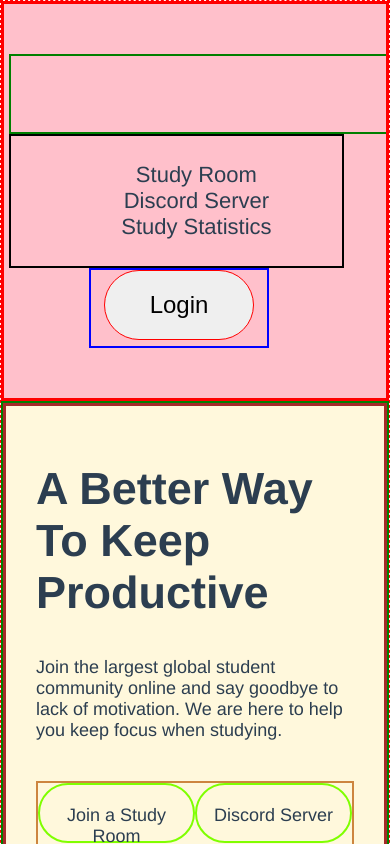
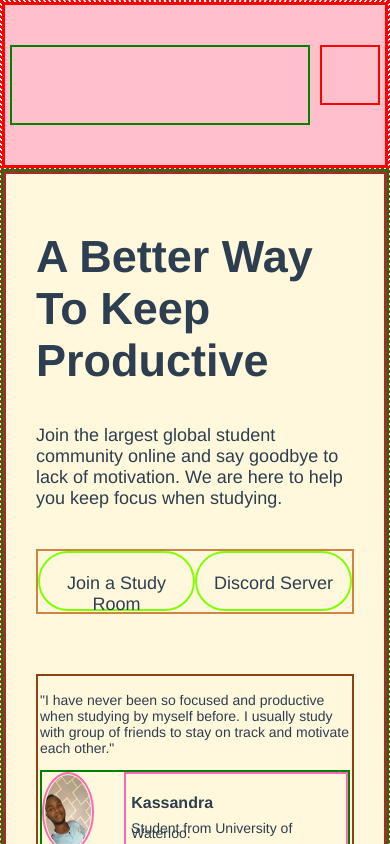
Before and after one commit to olatunji-20/cfc-school, a Vue app in the folder frontend/cfc/: page / in a window 390 px wide. Shown: the top 844 px of the page. Built offline with nearby package versions, Linux system fonts and the light colour scheme.

Commit message:
work on responsiveness

```diff
--- a/frontend/cfc/src/components/Navbar.vue
+++ b/frontend/cfc/src/components/Navbar.vue
@@ -1,8 +1,13 @@
 <template>
-    <section class="main">
+    <section>
+        <div class="main">
             <div class="logo">
 
             </div>
+            <div v-on:click="dropDown" class="menu">
+
+            </div>
+            <div class="cont">
                 <div class="options">
                     <ul>
                         <li>Study Room</li>
@@ -14,9 +19,30 @@
                 <div class="login">
                     <button>Login</button>
                 </div>
+            </div>
+        </div>
+
+        <div v-show="drop" class="drop-down"></div>
 
     </section>
 </template>
+
+<script>
+export default {
+    name: 'Navbar',
+    data() {
+        return {
+            drop: false
+        }
+    },
+    methods: {
+        dropDown() {
+            this.drop = !this.drop
+        }
+    }
+}
+</script>
+
 
 <style scoped>
 .main {
@@ -24,18 +50,28 @@
     height: 23vh;
     border: 3px solid red;
     background: pink;
-    padding: 70px 50px 0px 10px;
+    padding: 70px 30px 0px 10px;
     display: flex;
     flex-direction: row;
     justify-content: space-evenly;
+    flex-wrap: nowrap;
 }
 .logo {
     width: 400px;
     height: 80px;
     border: 2px solid green;
 }
+
+.cont {
+    width: 1100px;
+    height: 90px;
+    border: 4px solid khaki;
+    display: flex;
+    flex-direction: row;
+    justify-content: space-between;
+}
 .options {
-    width: 800px;
+    width: 900px;
     height: 80px;
     border: 2px solid black;
     padding: 10px;
@@ -65,13 +101,69 @@
 @media screen and (max-width: 450px) {
     .main {
         height: auto;
+        padding: 40px 5px;
+        overflow: hidden;
+        justify-content: space-between  ;
+    }
+    .logo {
+        width: 300px;
+    }
+
+    .menu {
+        border: 2px solid red;
+        width: 60px;
+        height: 60px;
+    }
+    .cont {
+        width: 100%;
+        height: auto;
         flex-direction: column;
-        padding: 50px 5px;
-        overflow: hidden;
+        display: none;
     }
     .options {
-        width: 90%;
+        width: 100%;
         height: auto;
+        text-align: left;
+        padding: 0px;
     }
+    .options ul li {
+        display: block;
+        margin: 0px 5px;
+        line-height: 40px;
+    }
+    .login {
+        margin-left: 5px;
+    }
+
+
+
+
+    .drop-down {
+        width: 300px;
+        height: 500px;
+        border: 3px solid blue;
+        background: powderblue;
+        position: absolute;
+    }
+
+
+
+
+
+
+
+
+
+
+
+
+
+
+
+
+
+
+
+
 }
 </style>
```
Also changed, not shown: frontend/cfc/src/views/Homepage.vue (+44 -0 lines). Lines whose indentation alone changed are shown as unchanged.
